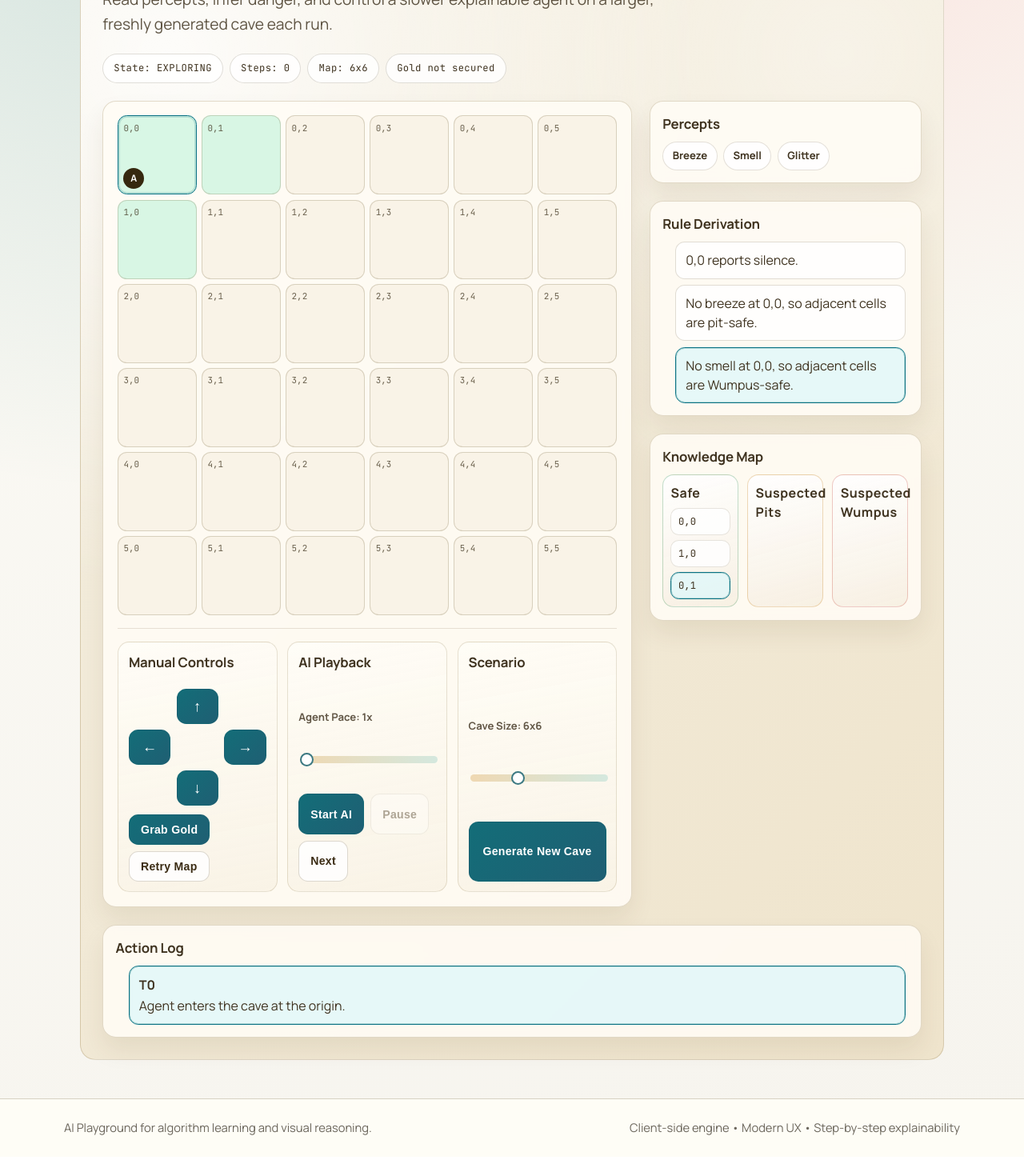
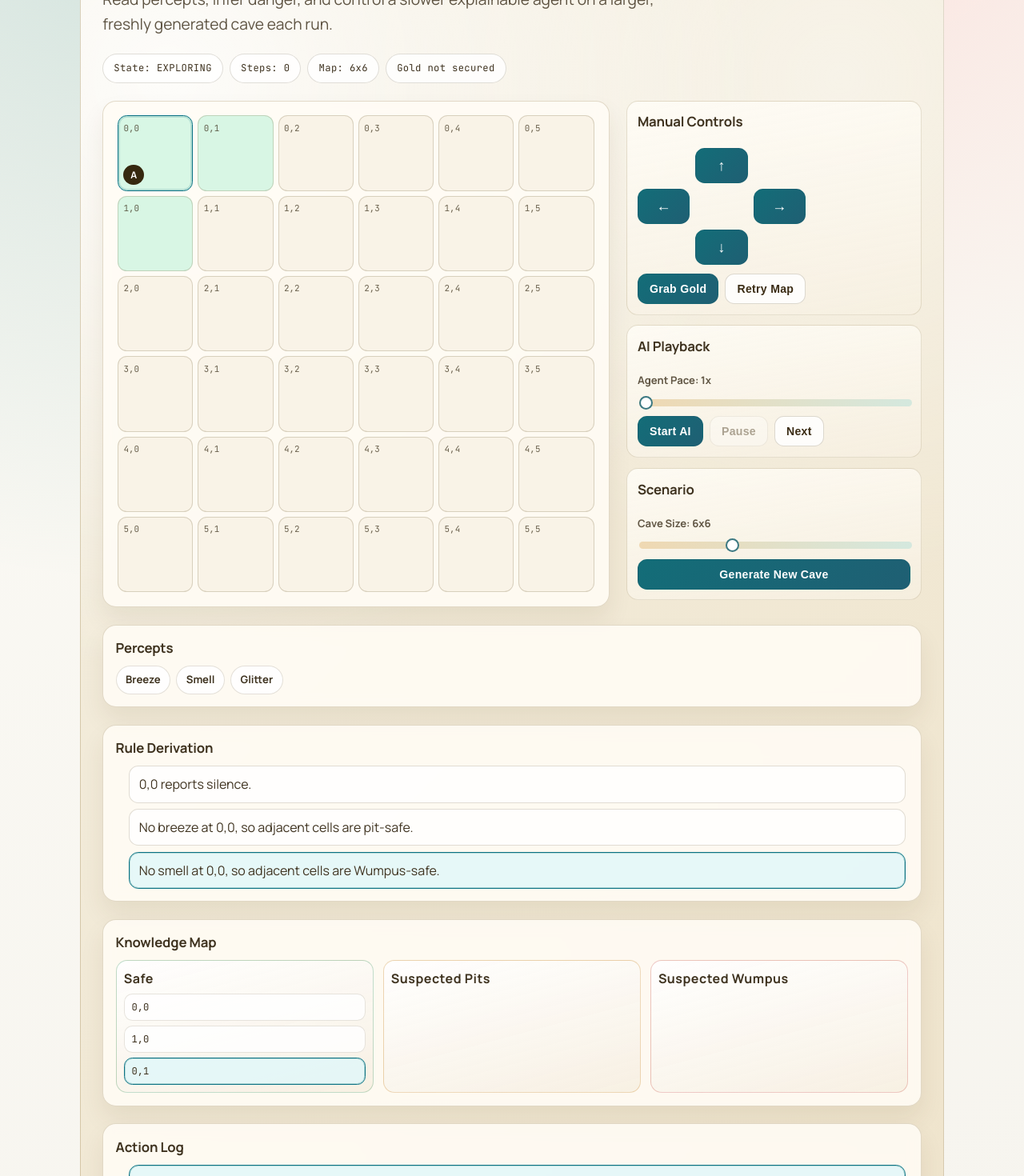
Before and after one commit to Cosmos-0118/Wumporia, a React (Vite) app: page /games/wumpus in a window 1280 px wide. Shown: the part 540-2010 px from the top of the page at 80% size. Before the commit the page ends 1986 px from the top, so only its background shows below. Built offline with nearby package versions, Linux system fonts and the light colour scheme.

Commit message:
feat(wumpus): update layout and controls in WumpusWorldSection component

```diff
--- a/src/features/wumpus/components/WumpusWorldSection.css
+++ b/src/features/wumpus/components/WumpusWorldSection.css
@@ -66,6 +66,11 @@
 }
 
 .wumpusx__layout {
+  display: grid;
+  gap: var(--wumpus-gap);
+}
+
+.wumpusx__top-row {
   display: grid;
   gap: var(--wumpus-gap);
 }
@@ -203,9 +208,7 @@
 .wumpusx__controls {
   display: grid;
   gap: 0.8rem;
-  padding-top: 0.95rem;
-  border-top: 1px solid rgba(90, 69, 28, 0.14);
-  grid-template-columns: repeat(3, minmax(0, 1fr));
+  align-content: start;
 }
 
 .wumpusx__controls-col {
@@ -524,8 +527,8 @@
 }
 
 @media (width >= 1080px) {
-  .wumpusx__layout {
-    grid-template-columns: minmax(0, 1.42fr) minmax(340px, 0.72fr);
+  .wumpusx__top-row {
+    grid-template-columns: minmax(0, 1.34fr) minmax(300px, 0.78fr);
     align-items: start;
   }
 
@@ -539,8 +542,8 @@
     padding: 0.95rem;
   }
 
-  .wumpusx__controls {
-    grid-template-columns: repeat(2, minmax(0, 1fr));
+  .wumpusx__top-row {
+    grid-template-columns: 1fr;
   }
 
   .wumpusx__knowledge-columns {
@@ -551,10 +554,6 @@
 @media (width <= 700px) {
   .wumpusx {
     padding: 0.8rem;
-  }
-
-  .wumpusx__controls {
-    grid-template-columns: 1fr;
   }
 
   .wumpusx__board {
--- a/src/features/wumpus/components/WumpusWorldSection.tsx
+++ b/src/features/wumpus/components/WumpusWorldSection.tsx
@@ -340,6 +340,7 @@ export function WumpusWorldSection() {
       </header>
 
       <div className="wumpusx__layout">
+        <div className="wumpusx__top-row">
           <section className="wumpusx__board-card">
             <div
               className="wumpusx__board"
@@ -395,8 +396,9 @@ export function WumpusWorldSection() {
                 )
               })}
             </div>
+          </section>
 
-          <div className="wumpusx__controls">
+          <aside className="wumpusx__controls" aria-label="Wumpus controls">
             <div className="wumpusx__controls-col">
               <h3>Manual Controls</h3>
               <div className="wumpusx-dpad" aria-label="Move agent">
@@ -480,8 +482,8 @@ export function WumpusWorldSection() {
                 Generate New Cave
               </button>
             </div>
+          </aside>
         </div>
-        </section>
 
         <section className="wumpusx__info-stack">
           <div className="wumpusx__panel-card">
```
Also changed, not shown: 1 other file (tests, documents, lock files or other folders). Lines whose indentation alone changed are shown as unchanged.
